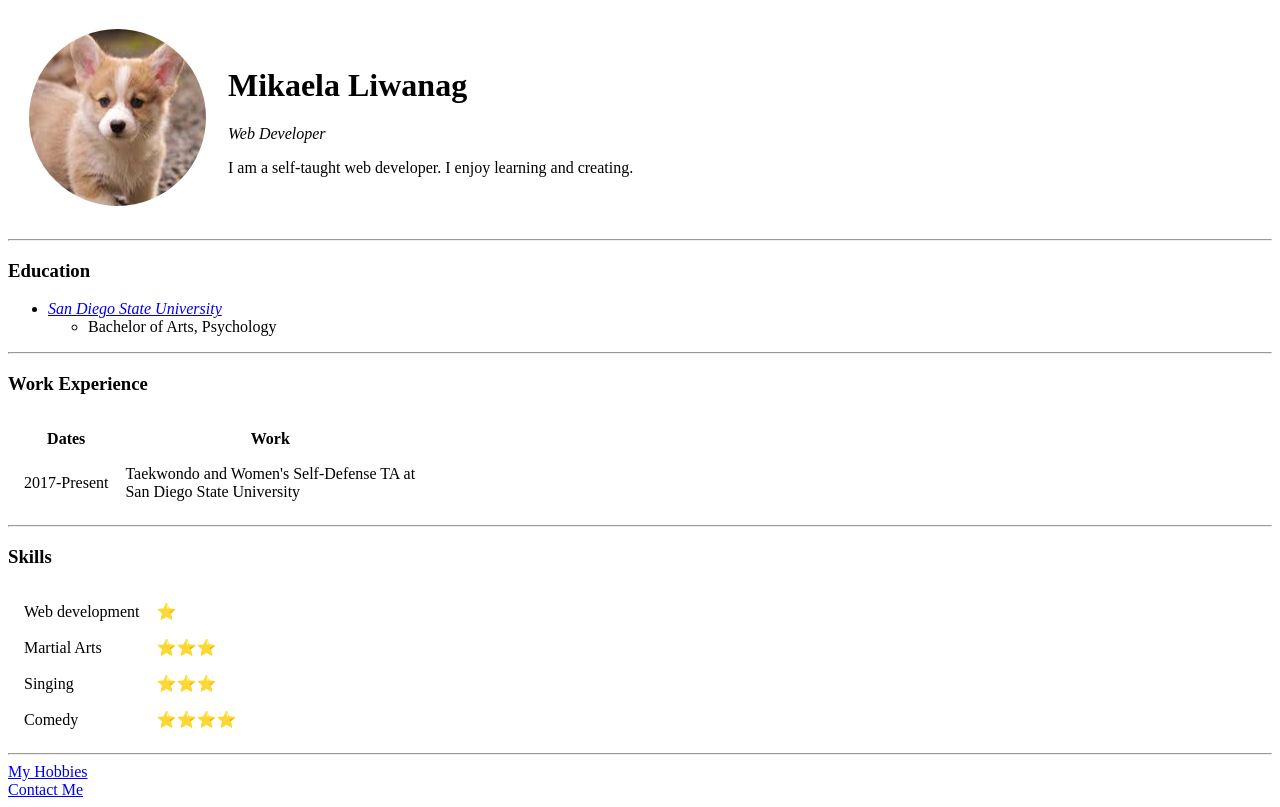
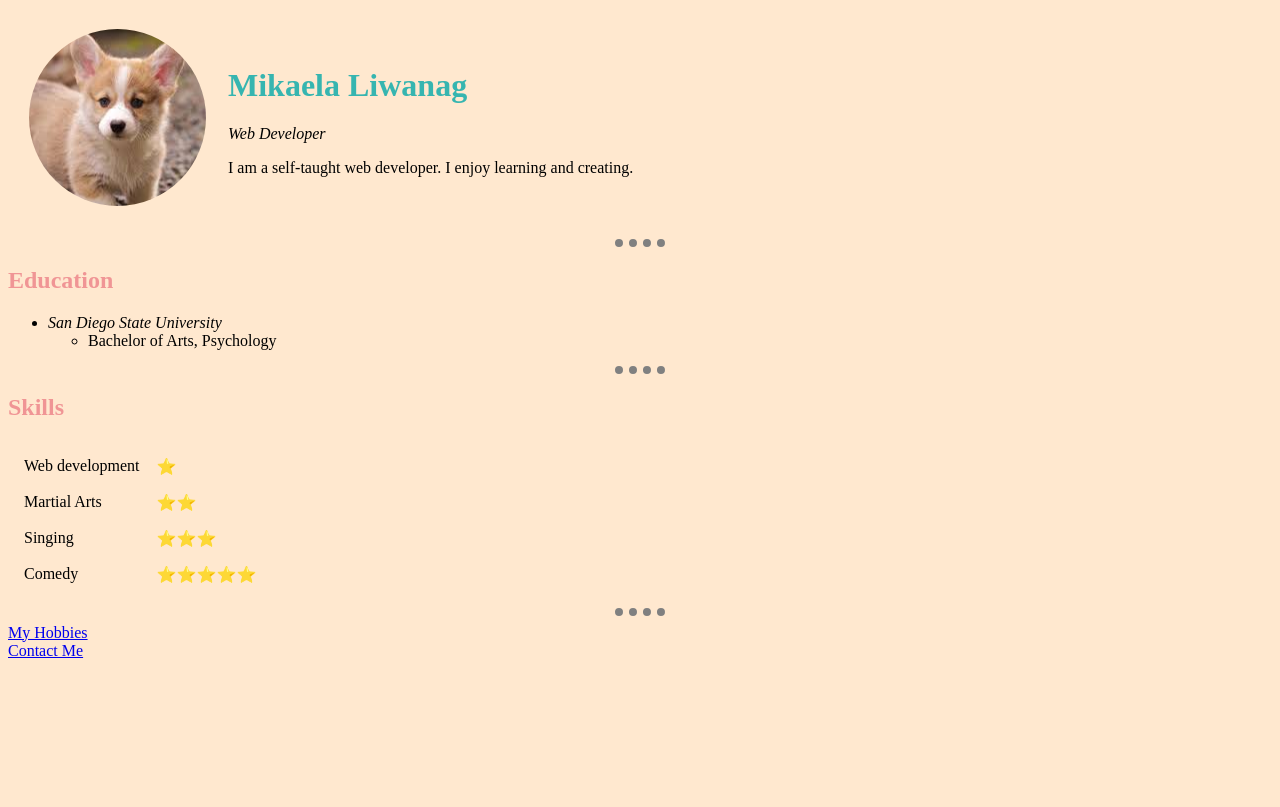
Before and after one commit to mikaela301/cv, a plain HTML site: page index.html in a window 1280 px wide. Drawn offline with Linux system fonts and the light colour scheme.

Commit message:
Updated HTML and CSS files

```diff
--- /dev/null
+++ b/CSS/styles.css
@@ -0,0 +1,19 @@
+body {
+    background-color: #ffe8cf ;
+
+  }
+
+  hr {
+    border-style: dotted none none;
+    border-width: 8px;
+    border-color: grey;
+    width: 4%;
+  }
+
+  h1{
+     color: #36b5b0 ;
+  }
+
+  h2 {
+     color: #f09595;
+  }
--- a/contact-me.html
+++ b/contact-me.html
@@ -4,23 +4,26 @@
     <meta charset="UTF-8">
     <meta name="viewport" content="width=device-width, initial-scale=1.0">
     <title>Contact Info</title>
+    <link rel="stylesheet" href="css/styles.css">
 </head>
+
 <body>
     <h2>My Contact Details</h2>
     <p><i>mikaela@gmail.com</i></p>
+
     <hr>
-    <form  action="mailto: mikaela301@gmail.com" method="POST" enctype="text/plain">
-      <label>Your Name:</label>
-      <input type="text" name="yourName" value=""><br>
 
-      <label>Your Email:</label>
-      <input type="email" name="yourEmail" value=""><br>
+    <form action="mailto: mikaela301@gmail.com" method="POST" enctype="text/plain">
+      <label for="yourName">Your Name:</label>
+      <input type="text" id="yourName" name="yourName" ><br>
+
+      <label for="yourEmail">Your Email:</label>
+      <input type="email" id="yourEmail" name="yourEmail" required><br>
 
       <label>Your Message:</label><br>
-
-      <textarea name="name" rows="10" cols="30"></textarea><br>
-
-      <input type="submit" name="yourMessage">
+      <textarea name="yourMessage" rows="10" cols="30"></textarea><br>
+      <input type="submit">
     </form>
 </body>
+
 </html>
--- a/index.html
+++ b/index.html
@@ -4,27 +4,33 @@
     <meta charset="UTF-8">
     <meta name="viewport" content="width=device-width, initial-scale=1.0">
     <title>Mikaela's Personal Site</title>
+    <link rel="stylesheet" href="css/styles.css">
   </head>
 
   <body>
+<!--Profile-->
     <table cellspacing="20">
       <td><img src="corgi.jpg" alt="mikaela profile picture"></td>
-      <td><h1>Mikaela Liwanag</h1>
+      <td><h1><strong>Mikaela Liwanag</strong></h1>
     <p><em>Web Developer</em></p>
     <p>I am a self-taught web developer. I enjoy learning and creating.</p></td>
     </table>
 
     <hr>
 
-    <h3>Education</h3>
+<!--Education-->
+    <h2>Education</h2>
      <ul>
-       <li><em><a href="https://en.wikipedia.org/wiki/San_Diego_State_University" target="_blank">San Diego State University</a></em></li>
+       <li><em>San Diego State University</em></li>
           <ul>
               <li>Bachelor of Arts, Psychology</li>
           </ul>
      </ul>
+
      <hr>
-     <h3>Work Experience</h3>
+
+<!--Work Experience
+     <h2>Work Experience</h2>
        <table cellspacing="15">
         <thead>
           <tr>
@@ -39,8 +45,11 @@
          </tr>
         </tbody>
        </table>
+
      <hr>
-     <h3>Skills</h3>
+-->
+<!--SKills-->
+     <h2>Skills</h2>
       <table cellspacing="15">
        <tr>
          <td>Web development  </td>
@@ -48,7 +57,7 @@
        </tr>
        <tr>
           <td>Martial Arts </td>
-          <td>⭐⭐⭐</td>
+          <td>⭐⭐</td>
        </tr>
        <tr>
          <td>Singing </td>
@@ -56,11 +65,14 @@
        </tr>
        <tr>
          <td>Comedy</td>
-         <td>⭐⭐⭐⭐</td>
+         <td>⭐⭐⭐⭐⭐</td>
        </tr>
       </table>
 
-     <hr>
+      <hr>
+
+<!--Links-->
+
      <a href="hobbies.html">My Hobbies</a>
      <br>
      <a href="contact-me.html">Contact Me</a>
```
Also changed, not shown: hobbies.html (+1 -0 lines).
